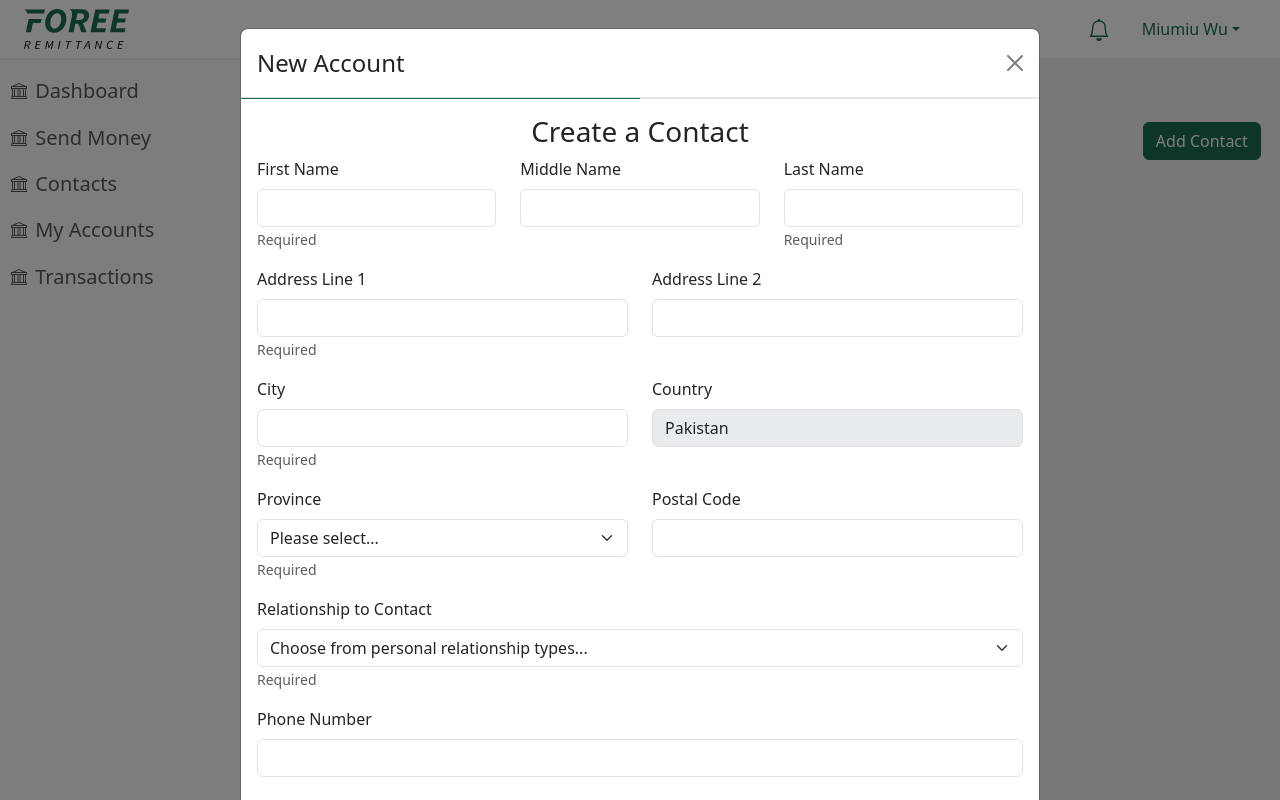
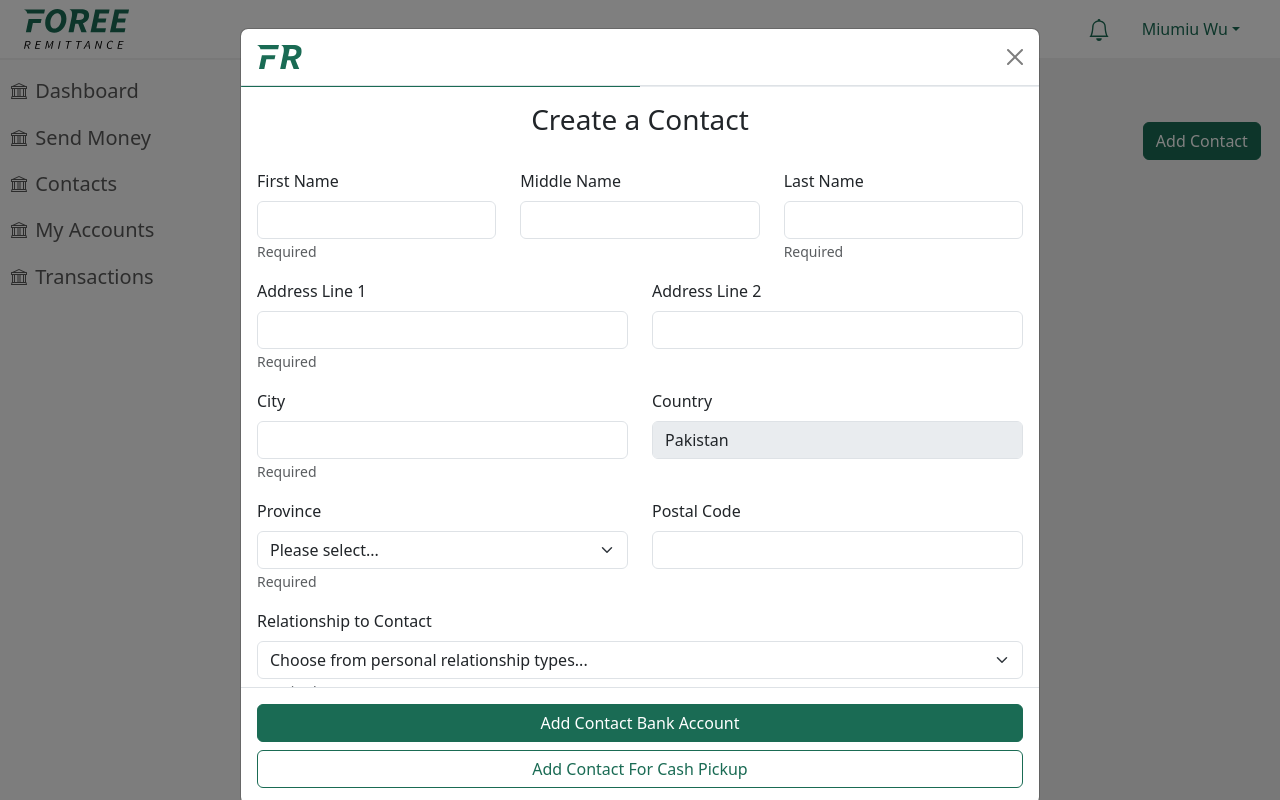
Before and after one commit to xuerongNanopay/payment_node, a React (Create React App) app in the folder frontend/: page /mainMenu/contact in a window 1280 px wide. Built offline with nearby package versions, Linux system fonts and the light colour scheme.

Commit message:
update css

```diff
--- a/frontend/src/component/modals/AddContactModal.js
+++ b/frontend/src/component/modals/AddContactModal.js
@@ -1,5 +1,5 @@
 import { useState, useReducer } from 'react';
-import nbp_logo from 'image/nbp_foree_remittance_logo.svg'
+import nbp_logo from 'image/nbp-head-icon.svg'
 
 import Form from 'react-bootstrap/Form';
 import Row from 'react-bootstrap/Row';
@@ -7,6 +7,7 @@ import Col from 'react-bootstrap/Col';
 import Modal from 'react-bootstrap/Modal';
 import FormText from 'react-bootstrap/FormText'
 import InputGroup from 'react-bootstrap/InputGroup'
+import Button from 'react-bootstrap/Button';
 import ProgressBar from 'react-bootstrap/ProgressBar';
 
 import css from './AddContactModal.module.css'
@@ -16,7 +17,8 @@ const CreateContact = () => {
     <>
       <h3
         style={{
-          textAlign: 'center'
+          textAlign: 'center',
+          marginBottom: '2rem'
         }}
       >Create a Contact</h3>
       <Form>
@@ -97,12 +99,35 @@ const CreateContact = () => {
 const AddPKBankAccount = () => {
   return (
     <>
-      <h4>Contact Bank Account in Pakistan</h4>
+      <h3
+        style={{
+          textAlign: 'center',
+          marginBottom: '2rem'
+        }}
+      >Contact Bank Account in Pakistan</h3>
+      <Form>
+          <Form.Group as={Col} controlId="relationship">
+            <Form.Label>Relationship to Contact</Form.Label>
+            <Form.Select defaultValue="Choose...">
+              <option value="">Bank Name</option>
+              <option value="father">Bank1</option>
+              <option value="mother">Bank2</option>
+            </Form.Select>
+            <FormText muted>Required</FormText>
+          </Form.Group>
+          <Form.Group as={Col} controlId="phoneNumber">
+            <Form.Label>Account Number or IBAN</Form.Label>
+            <Form.Control type="text"/>
+            <FormText muted>Required</FormText>
+          </Form.Group>
+      </Form>
     </>
   )
 }
 
 export const AddContactModal = () => {
+  const [isFirst, setIsFirst] = useState(true);
+
   return (
     <>
       <Modal
@@ -112,14 +137,21 @@ export const AddContactModal = () => {
         fullscreen='sm-down'
         size='lg'
       >
-        <Modal.Header centered closeButton>
-          {/* <img style={{justifyItems: 'center'}} src={nbp_logo}/> */}
-          <Modal.Title>New Account</Modal.Title>
-        </Modal.Header>
-        <ProgressBar className={`${css.progressBarRefactor}`} min={0} max={2} now={1} />
-        <Modal.Body style={{minHeight: '65vh', overflowY: 'scroll'}}>
-          <CreateContact></CreateContact>
-        </Modal.Body>
+        <div className={`${css.addContactModalContainer}`}>
+          <Modal.Header centered closeButton>
+            <img style={{justifyItems: 'center'}} src={nbp_logo}/>
+            {/* <Modal.Title>New Account</Modal.Title> */}
+          </Modal.Header>
+          <ProgressBar className={`${css.progressBarRefactor}`} min={0} max={2} now={1} />
+          <Modal.Body style={{height: '75vh', overflowY: 'scroll'}}>
+            { isFirst ? <CreateContact/> : <AddPKBankAccount/>}
+          </Modal.Body>
+          <Modal.Footer>
+            <div style={{width: '100%'}}><Button style={{width: '100%'}} onClick={_ => setIsFirst(false)}>Add Contact Bank Account</Button></div>
+            { !isFirst && <Button style={{width: '100%'}} variant="outline-primary"  onClick={_ => setIsFirst(true)}>Back</Button>}
+            { isFirst && <div style={{width: '100%'}}><Button style={{width: '100%'}} variant="outline-primary" type="button">Add Contact For Cash Pickup</Button></div> }
+          </Modal.Footer>
+        </div>
       </Modal>
     </>
   )
```
Also changed, not shown: frontend/src/component/modals/AddContactModal.module.css (+12 -0 lines).
